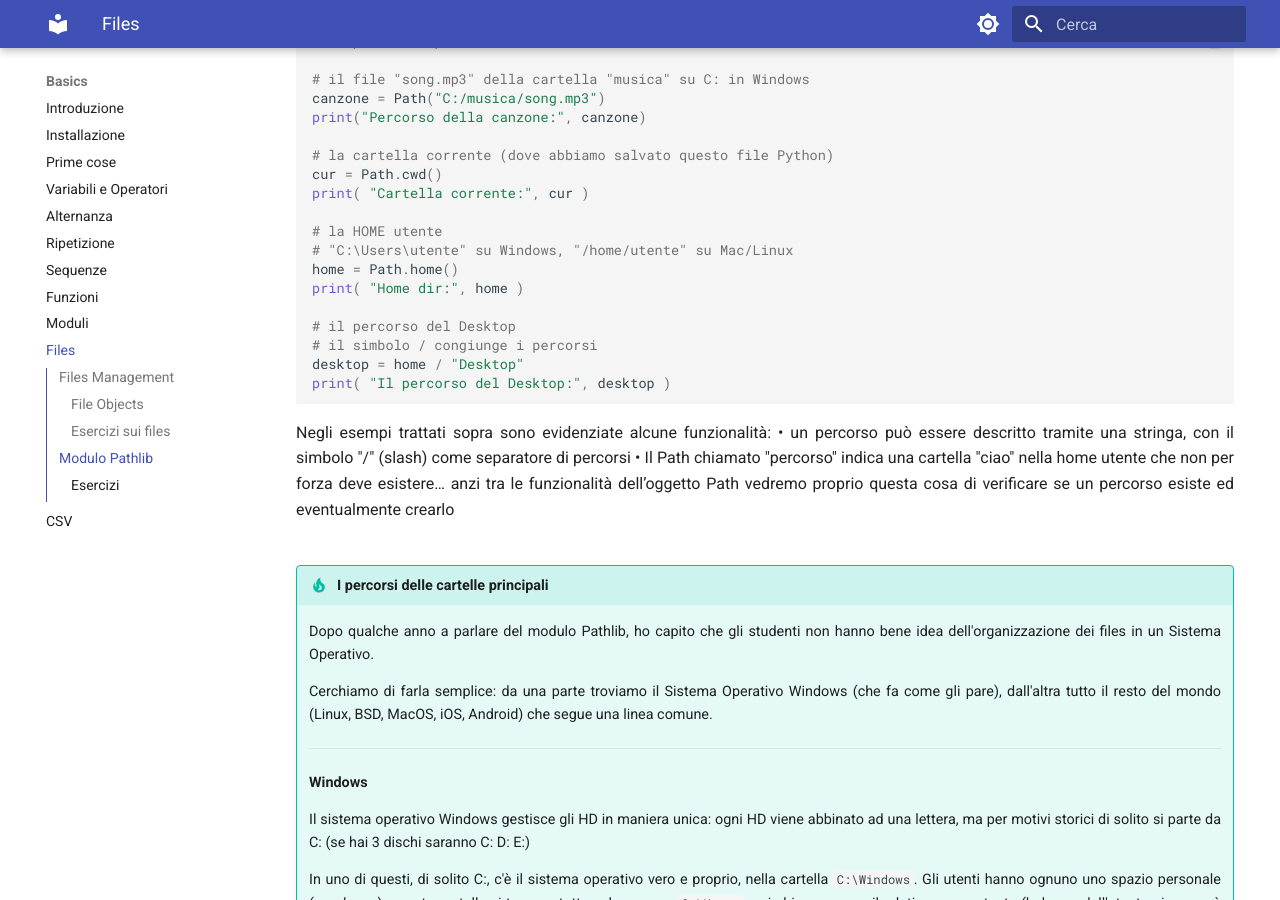
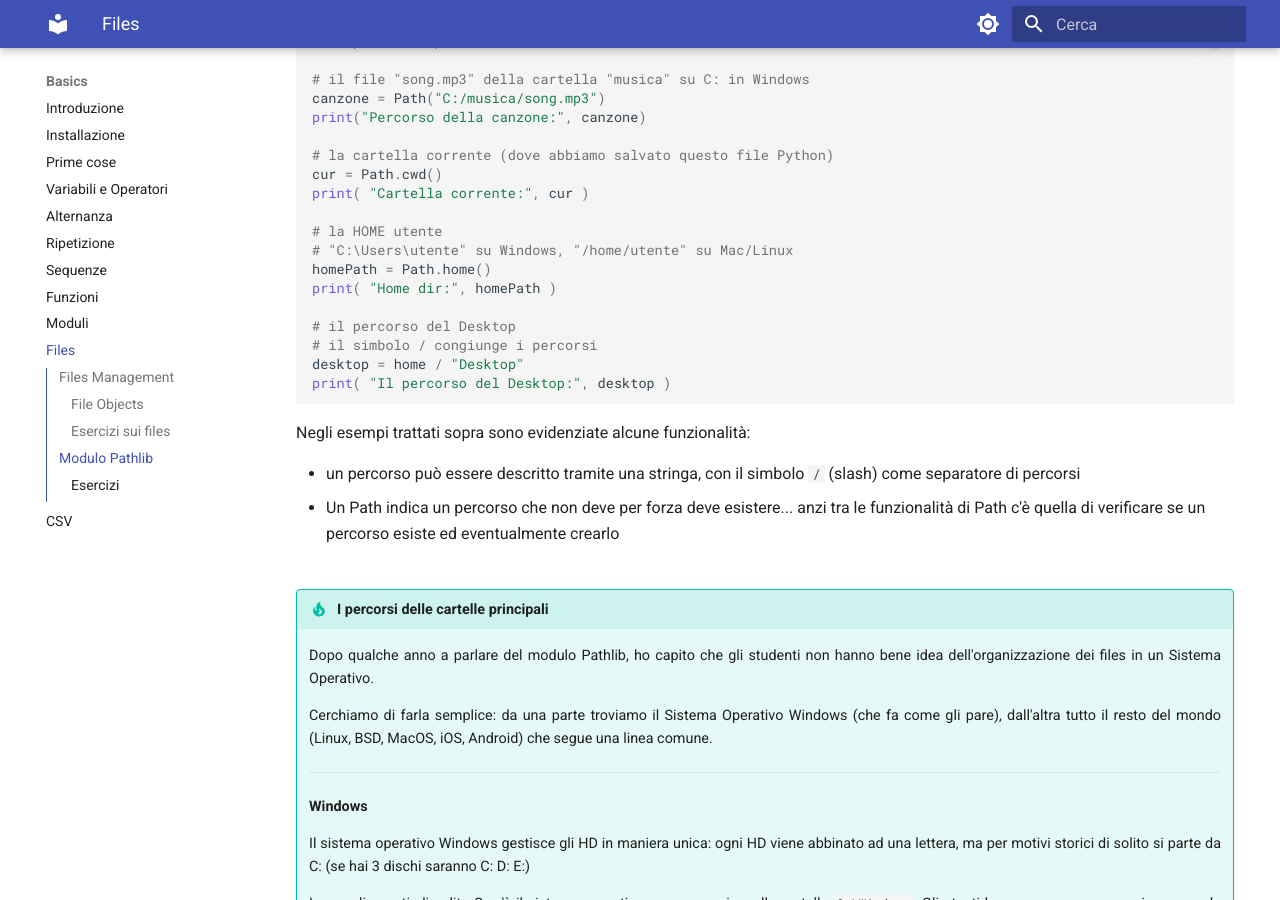
Before and after one commit to adjamhub/pyhandouts, an MkDocs documentation site: the page built from docs/basics/107_files.md, in a window 1280 px wide and 900 px high, scrolled down 7367 px. Built offline with MkDocs 1.6.1 and Material for MkDocs 9.7.7, drawn with Linux system fonts in a browser that asks for light colours; emoji names are drawn with the system emoji font; some of the changed text lies outside the part shown.

Commit message:
Sistema files Pathlib!!!

````diff
--- a/docs/basics/107_files.md
+++ b/docs/basics/107_files.md
@@ -339,8 +339,8 @@
 
 # la HOME utente
 # "C:\Users\utente" su Windows, "/home/utente" su Mac/Linux
-home = Path.home()
-print( "Home dir:", home )
+homePath = Path.home()
+print( "Home dir:", homePath )
 
 # il percorso del Desktop
 # il simbolo / congiunge i percorsi
@@ -350,8 +350,9 @@
 
 
 Negli esempi trattati sopra sono evidenziate alcune funzionalità:
-    • un percorso può essere descritto tramite una stringa, con il simbolo "/" (slash) come separatore di percorsi
-    • Il Path chiamato "percorso" indica una cartella "ciao" nella home utente che non per forza deve esistere… anzi tra le funzionalità dell’oggetto Path vedremo proprio questa cosa di verificare se un percorso esiste ed eventualmente crearlo
+
+  - un percorso può essere descritto tramite una stringa, con il simbolo `/` (slash) come separatore di percorsi
+  - Un Path indica un percorso che non deve per forza deve esistere... anzi tra le funzionalità di Path c'è quella di verificare se un percorso esiste ed eventualmente crearlo
 
 !!! tip "I percorsi delle cartelle principali"
 
@@ -405,8 +406,10 @@
 
 | Funzione              | Descrizione                                                                                                          |
 |-----------------------|----------------------------------------------------------------------------------------------------------------------|
+| `cwd()`               | Ritorna il percorso della cartella corrente. Restituisce un Path.                                                    |
 | `exists()`            | Verifica se il percorso attuale esiste oppure no. Restituisce un valore boolean.                                     |
 | `glob(pattern)`       | Ritorna la lista di tutti i file e le cartelle presenti nel Path e che rispettano il pattern.                        |
+| `home()`              | Ritorna il percorso della cartella utente (la `home`, vedi sopra). Restituisce un Path.                              |
 | `is_dir()`            | Ritorna True se il path attuale è una cartella, False altrimenti.                                                    |
 | `is_file()`           | Ritorna True se il path attuale è un file, False altrimenti.                                                         |
 | `iterdir()`           | Ritorna la lista di tutti i file presenti nel Path.                                                                  |
@@ -416,8 +419,19 @@
 | `rmdir()`             | Rimuove la cartella abbinata al percorso del Path (solo se la cartella è vuota).                                     |
 | `unlink()`            | Rimuove un file (solo se è un file). <br> **Attenti a quello che fate, per favore!!!**                               |
 
+!!! note
 
-Vediamo alcuni esempi per capire il funzionamento delle funzioni più "ostiche": ovviamente ognuno di questi esempi dovrebbe iniziare con l’import dell’oggetto Path dalla libreria pathlib.
+    Per vedere **tutte** le funzioni offerte dall'oggetto Path:
+
+    ``` py
+    >>> dir(Path)
+    ```
+
+    (Ma questo lo sapevate già...)
+
+
+Vediamo alcuni esempi per capire il funzionamento delle funzioni più "ostiche":
+ovviamente ognuno di questi esempi dovrebbe iniziare con l’import dell’oggetto Path dalla libreria pathlib.
 
 
 ``` python
````
Also changed, not shown: other parts of docs/basics/107_files.md (+1 -1 lines).
